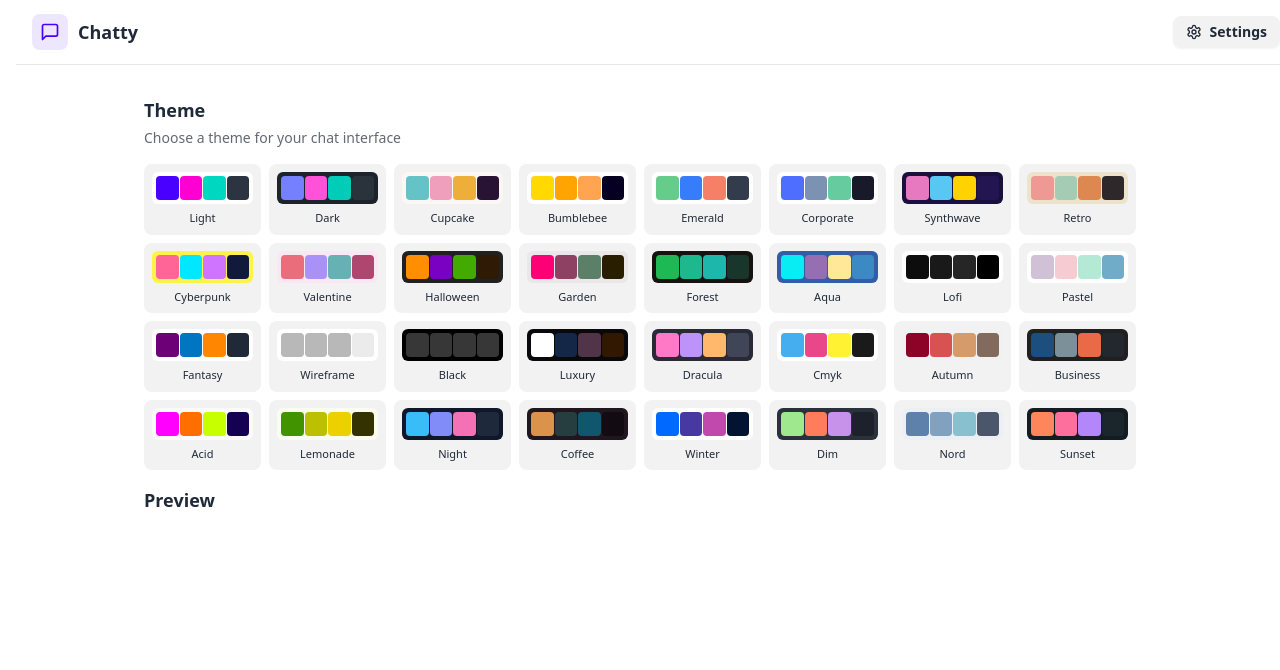
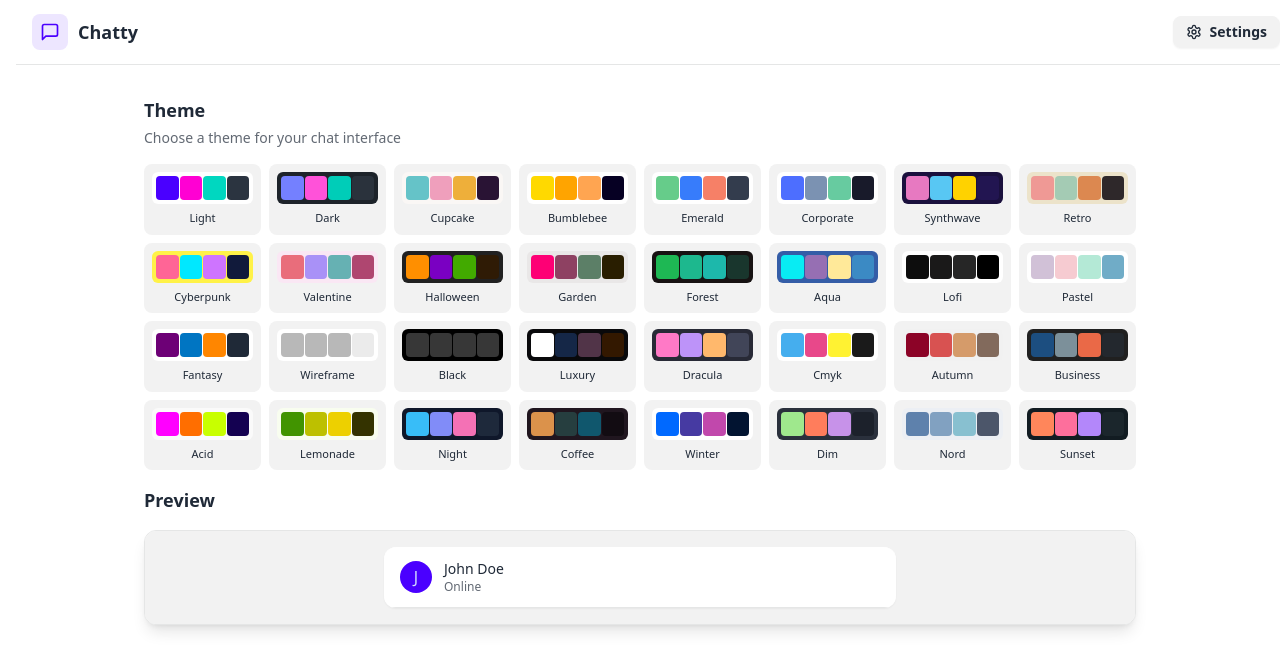
Before and after one commit to Zaid-maker/chatty, a React (Vite) app in the folder client/: page /settings in a window 1280 px wide. Shown: the top 670 px of the page. Built offline with nearby package versions, Linux system fonts and the light colour scheme; no server answers.

Commit message:
feat: add mock chat UI preview to SettingsPage

```diff
--- a/client/src/pages/SettingsPage.jsx
+++ b/client/src/pages/SettingsPage.jsx
@@ -54,6 +54,27 @@
 
         {/* Preview Section */}
         <h3 className="text-lg font-semibold mb-3">Preview</h3>
+        <div className="rounded-xl border border-base-300 overflow-hidden bg-base-100 shadow-lg">
+          <div className="p-4 bg-base-200">
+            <div className="max-w-lg mx-auto">
+              {/* Mock Chat UI */}
+              <div className="bg-base-100 rounded-xl shadow-sm overflow-hidden">
+                {/* Chat Header */}
+                <div className="px-4 py-3 border-b border-base-300 bg-base-100">
+                  <div className="flex items-center gap-3">
+                    <div className="w-8 h-8 rounded-full bg-primary flex items-center justify-center text-primary-content font-medium">
+                      J
+                    </div>
+                    <div>
+                      <h3 className="font-medium text-sm">John Doe</h3>
+                      <p className="text-xs text-base-content/70">Online</p>
+                    </div>
+                  </div>
+                </div>
+              </div>
+            </div>
+          </div>
+        </div>
       </div>
     </div>
   );
```
